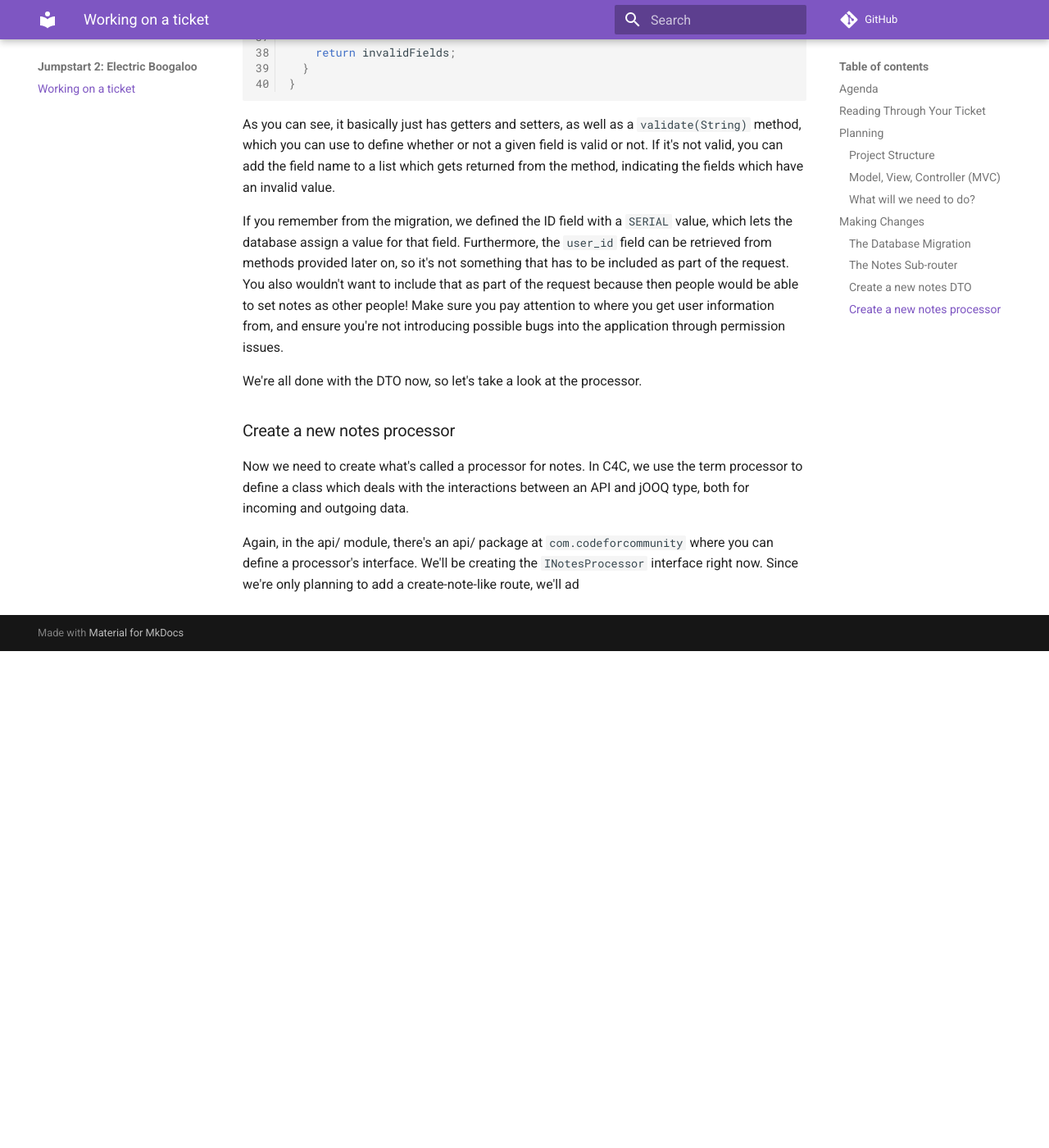
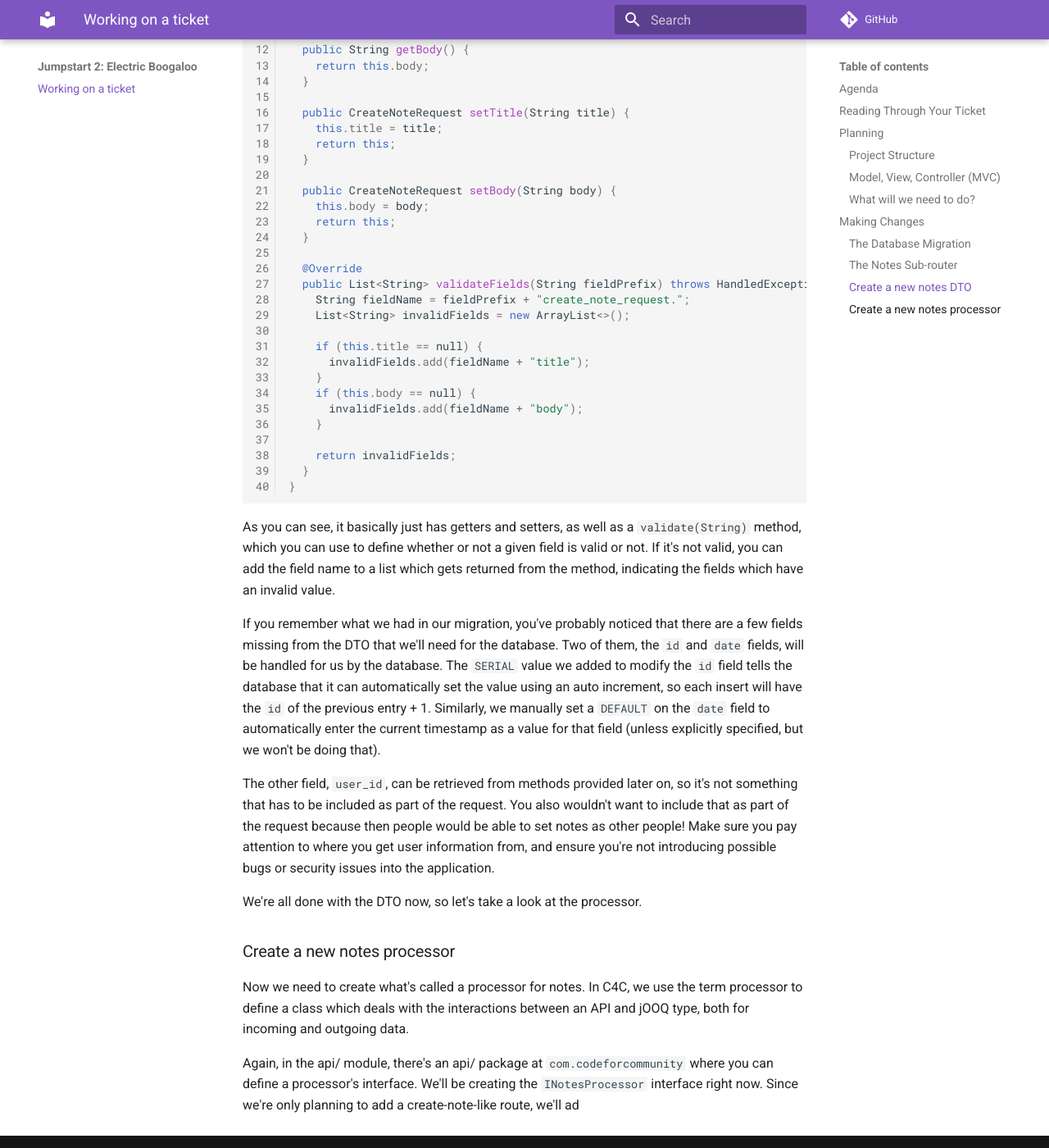
Before and after one commit to Code-4-Community/c4c-dev-docs, an MkDocs documentation site: the page built from docs/jumpstart2/general/ticket.md, in a window 1280 px wide and 1400 px high, scrolled down 9528 px. Shown: the whole window at 82% size. Built offline with MkDocs 1.6.1 and Material for MkDocs 9.7.7, drawn with Linux system fonts in a browser that asks for light colours; comment, search, counter and statistics services are not loaded; before the commit the page ends 10322 px from its top, so only the background shows below that; some of the changed text lies outside the part shown.

Commit message:
Fix most of the todos

````diff
--- a/docs/jumpstart2/general/ticket.md
+++ b/docs/jumpstart2/general/ticket.md
@@ -55,7 +56,7 @@
       the way that our frontend application can make requests to the backend. This is
       managed by the api/ module in the backend repo.
     - Database: A program that enables simpl management of atomic data (numbers, dates, text...).
-    - __Points__: Usually when working using Agile methodologies, tickets, or tasks, are
+    - Points: Usually when working using Agile methodologies, tickets, or tasks, are
       assigned point values representing the amount of work that's expected.
     - Agile/Scrum: A set of principles for developing software efficiently.
 
@@ -118,24 +119,7 @@
 and service/), but it's still super useful to know what they do. Now let's take a look at the structure
 of a basic module.
 
-```
-- <module_name>
-  | - pom.xml
-  | - src
-    | - main
-      | - java
-      | | - com.codeforcommunity
-      |   | - <maybe_some_files>
-      |   | - <packages>
-      |     | - <files>
-      |   | - <more_packages>
-      |     | - <more_files>
-      | - resources (optional)
-        | - <files_and_directories>
-    | - test
-      | - com.codeforcommunity
-        | - ...
-```
+![Example of a package's structure](./images/module_file_structure.jpg)
 
 Firstly, you should notice that there's another pom.xml here. There is a difference between the pom.xml in the
 root of the project and the poms for each of the modules. The root pom defines project setup, dependency versions, and
@@ -184,11 +168,13 @@
 once a request is received and pass it to the database, so we'll need to create a processor implementation. Let's list
 all of this out.
 
-1. Create a notes sub-router API
-2. Create a new create note endpoint
-3. Create a new database migration
-4. Create a new notes processor
-5. Create a processor method to add the note to the database
+1. Modify the API specification to include the new note endpoint
+2. Create a new database migration
+3. Create a notes sub-router API
+4. Create a new notes DTO
+5. Create a new notes processor
+6. Create a processor method to add the note to the database
+7. Create a new create note endpoint
 
 That might seem like a lot to do, and it is relatively complex compared to writing a single method which gets a request
 and inserts the new note into the database, but this allows for a much cleaner code structure. You'll also get pretty
@@ -203,19 +189,20 @@
 For clarity, we'll do this one step at a time, in a slightly different order than what we showed previously.
 We'll also add a step or two. We'll do it like this:
 
-1. Create a new database migration
-2. Create a notes sub-router API
-3. Create a new notes DTO
-4. Create a new notes processor
-5. Create a processor method to add the note to the database
-6. Create a new create note endpoint
+1. Modify the API specification to include the new note endpoint
+2. Create a new database migration
+3. Create a notes sub-router API
+4. Create a new notes DTO
+5. Create a new notes processor
+6. Create a processor method to add the note to the database
+7. Create a new create note endpoint
 
 Before you even start making changes, you'll want to check out a new branch for your feature in git. You can
 do that by running `git checkout -b <branch_name>`, where branch_name is usually descriptive of what you're working
 on. For example, we'd probably want to run `git checkout -b add-notes` for this branch. Some organizations
 also like it when you add your name or initials to the branch name, like `cn.add-notes`, `cn-add-notes`,
-`CN-add-notes`, ..., so you can do that too if you prefer. __If you haven't used git before, be sure you check out
-the Jumpstart Git Workshop before working on a ticket.__
+`CN-add-notes`, ..., so you can do that too if you prefer. __If you haven't used git before, be sure you [check out
+the Jumpstart Git Workshop](https://learn.c4cneu.com/jumpstart/week-1.5-git/) before working on a ticket.__
 
 Let's get the database migration out of the way first.
 
@@ -258,7 +245,7 @@
 - `blacklisted_refreshes`: Contains a list of invalid verification key hashes so that the keys can be invalidated
   when a user logs out.
 - `flyway_schema_history`: The current migration status for Flyway, so that it knows which migrations should be applied
-  on a build.
+  on a build. This table isn't created in a migration file, it's created automatically for us by Flyway.
 - `users`: a table containing user information.
 - `verification_keys`: Session information for a user.
 
@@ -269,9 +256,9 @@
 
 We're going to want another table, `notes`, to store notes for a use. If you know SQL, try creating one on your
 own in a `V2__Notes_Table.sql` file in the same directory that `V1__Initial_Import.sql` exists in
-(*there are __two__ underscores between V2 and Notes). We'll have an answer in the dropdown below.
+(*there are __two__ underscores between V2 and Notes*). We'll have an answer in the dropdown below.
 
-??? example "Answer"
+??? question "Can you write a migration for the notes table?"
     ``` postgresql
     CREATE TABLE IF NOT EXISTS notes (
         id          SERIAL          PRIMARY KEY,
@@ -315,6 +302,8 @@
 This class handles starting up the part of the server that listens for incoming connections. Part of the `startApi()`
 method of `ApiMain` is that the `ApiRouter` class is set as the application's main router. What that means is that
 the `ApiRouter` handles actually performing the expected functionality when a route is called.
+
+<> TODO: find documentation describing routing and stuff
 
 At C4C, we have created an `IRouter` interface, detailing a method routers and subrouters must implement, so that
 they can be properly initialized. This interface defines a single method,`initializeRouter(Router)`, which
@@ -378,6 +367,9 @@
 }
 ```
 
+!!! info
+    The lines we actually added stuff on are 5, 14, and 23.
+
 As you can see in the previous example, all we did was add and instantiate a new `NotesRouter`. We'll need to create
 the interface to a processor which can handle our new notes.
 
@@ -385,7 +377,9 @@
 
 You've probably seen the term "DTO" a couple of times now. A DTO, or Data Transfer Object, is a class whose only
 purpose is to hold information and transfer the information between different places. Let's go through the process
-of creating a new Notes DTO. If you look in com.codeforcommunity.dto, you can see some of the classes that have
+of creating a new Notes DTO.
+
+If you look in `com.codeforcommunity.dto`, you can see some of the classes that have
 been created for DTOs. You'll notice a couple of other packages for groups of DTO types, as well as an `ApiDto` abstract
 class, which deals with defining DTO validation for incoming data. The DTO we're about to create, which will deal with
 handling incoming note JSON objects, will utilize `ApiDto` for ensuring some of the properties we guaranteed in
@@ -440,12 +434,18 @@
 you can use to define whether or not a given field is valid or not. If it's not valid, you can add the field name
 to a list which gets returned from the method, indicating the fields which have an invalid value.
 
-If you remember from the migration, we defined the ID field with a `SERIAL` value, which lets the database assign
-a value for that field. Furthermore, the `user_id` field can be retrieved from methods provided later on,
+If you remember what we had in our migration, you've probably noticed that there are a few fields missing
+from the DTO that we'll need for the database. Two of them, the `id` and `date` fields, will be handled for us
+by the database. The `SERIAL` value we added to modify the `id` field tells the database that it can
+automatically set the value using an auto increment, so each insert will have the `id` of the previous entry
++ 1. Similarly, we manually set a `DEFAULT` on the `date` field to automatically enter the current timestamp
+as a value for that field (unless explicitly specified, but we won't be doing that).
+
+The other field, `user_id`, can be retrieved from methods provided later on,
 so it's not something that has to be included as part of the request. You also wouldn't want to include that
 as part of the request because then people would be able to set notes as other people! Make sure you pay attention
-to where you get user information from, and ensure you're not introducing possible bugs into the application through
-permission issues.
+to where you get user information from, and ensure you're not introducing possible bugs or security issues
+into the application.
 
 We're all done with the DTO now, so let's take a look at the processor.
 
````
Also changed, not shown: other parts of docs/jumpstart2/general/ticket.md (+3 -2 lines), docs/jumpstart2/general/images/module_file_structure.jpg (added).
